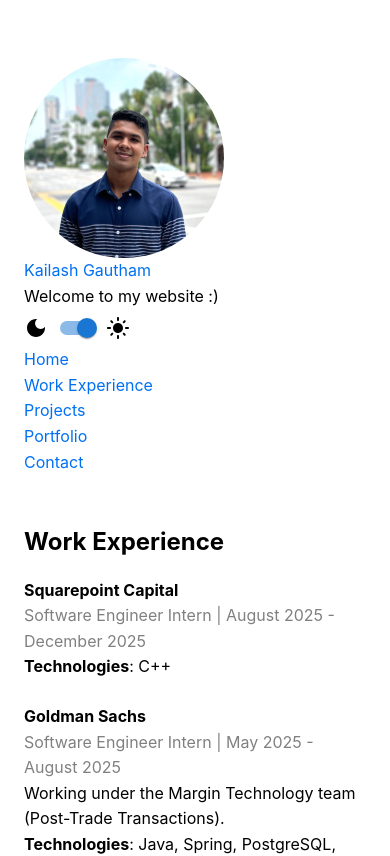
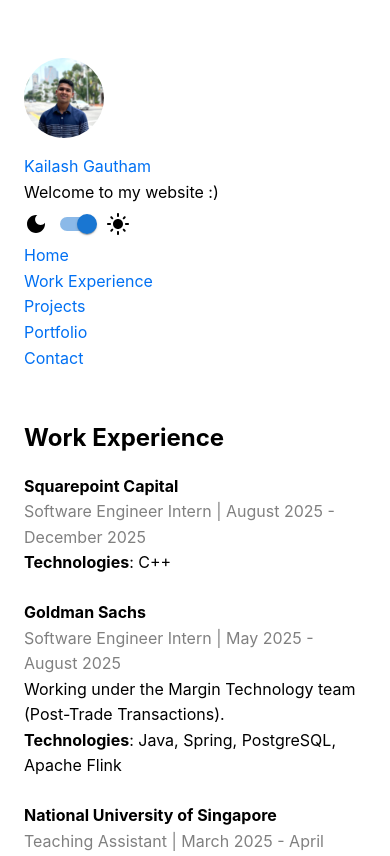
Before and after one commit to kailashgautham/kailashgautham.com, a Next.js app: page /work in a window 390 px wide. Shown: the top 856 px of the page. Built offline with nearby package versions, Linux system fonts and the light colour scheme.

Commit message:
Minor fix to mobile page

```diff
--- a/components/sidenav.js
+++ b/components/sidenav.js
@@ -21,16 +21,16 @@ const Sidenav = () => {
     const isSmallScreen = useMediaQuery(theme.breakpoints.down("sm"));
 
     return (
-        <Grid size={{ xs: 12, sm: 4 }} className={isSmallScreen ? "no-border" : "navbarContainer"} >
+        <Grid size={{ xs: 12, sm: 4 }} className={isSmallScreen ? "no-border" : "navbarContainer"}>
             <Image
                 priority
                 src="/profile.jpg"
                 className="borderCircle"
-                height={200}
-                width={200}
+                height={isSmallScreen ? 80 : 200}
+                width={isSmallScreen ? 80 : 200}
                 alt=""
             />
-            <div>
+            <div style={{ paddingTop: isSmallScreen ? 16 : 0 }}>
                 <Link href={"/"} >
                     Kailash Gautham
                 </Link>
--- a/components/themetoggle.js
+++ b/components/themetoggle.js
@@ -1,39 +1,41 @@
 import { useEffect, useState } from 'react';
 import { DarkMode, LightMode } from '@mui/icons-material';
 import { Grid, Switch } from '@mui/material';
+
 export default function ThemeToggle() {
-
-    const [theme, setTheme] = useState('light');
-    const [checked, setChecked] = useState(true);
+    const [theme, setTheme] = useState(null); // initially null
+    const [checked, setChecked] = useState(null); // initially null
 
     useEffect(() => {
         const storedTheme = localStorage.getItem('theme');
-        const prefersDark = window.matchMedia('(prefers-color-scheme: dark)').matches;
-        const defaultTheme = storedTheme || (prefersDark ? 'dark' : 'light');
-        document.documentElement.setAttribute('data-theme', defaultTheme);
-        setTheme(defaultTheme);
-        setChecked(defaultTheme === 'light' ? true : false);
+
+        // fallback if stored theme is missing or unreliable
+        const prefersDark = window.matchMedia &&
+            window.matchMedia('(prefers-color-scheme: dark)').matches;
+
+        const initialTheme = storedTheme || (prefersDark ? 'dark' : 'light');
+
+        setTheme(initialTheme);
+        setChecked(initialTheme === 'light');
+        document.documentElement.setAttribute('data-theme', initialTheme);
     }, []);
 
     const toggleTheme = () => {
         const newTheme = theme === 'light' ? 'dark' : 'light';
+        setTheme(newTheme);
+        setChecked(newTheme === 'light');
+        localStorage.setItem('theme', newTheme);
         document.documentElement.setAttribute('data-theme', newTheme);
-        localStorage.setItem('theme', newTheme);
-        setTheme(newTheme);
-        setChecked(!checked);
     };
 
+    // Avoid rendering until state is initialized (prevents flicker)
+    if (theme === null || checked === null) return null;
+
     return (
-        <div>
-            <Grid
-                container
-                alignItems="center"
-                display="flex"
-            >
-                <DarkMode />
-                <Switch checked={checked} onClick={toggleTheme}/>
-                <LightMode />
-            </Grid>
-        </div>
+        <Grid container alignItems="center">
+            <DarkMode />
+            <Switch checked={checked} onChange={toggleTheme} />
+            <LightMode />
+        </Grid>
     );
 }
```
